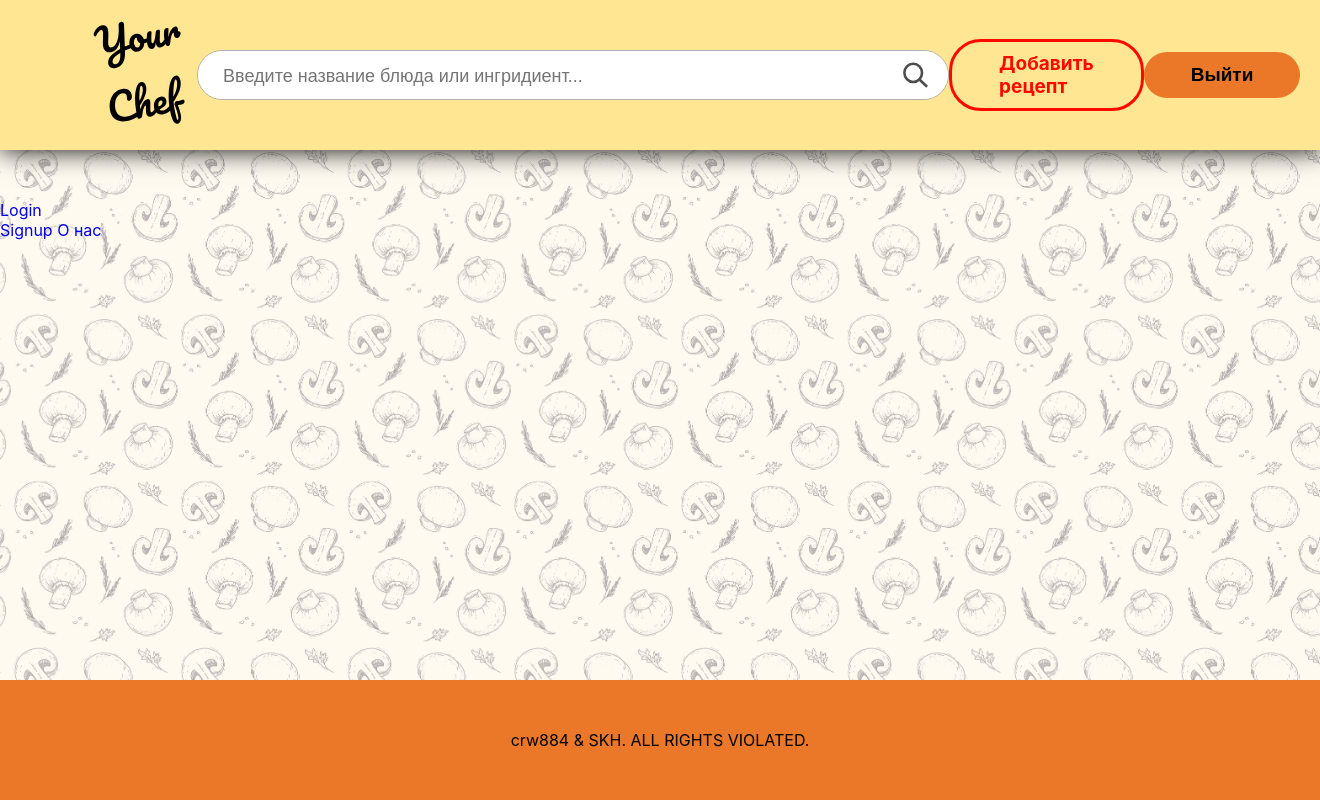
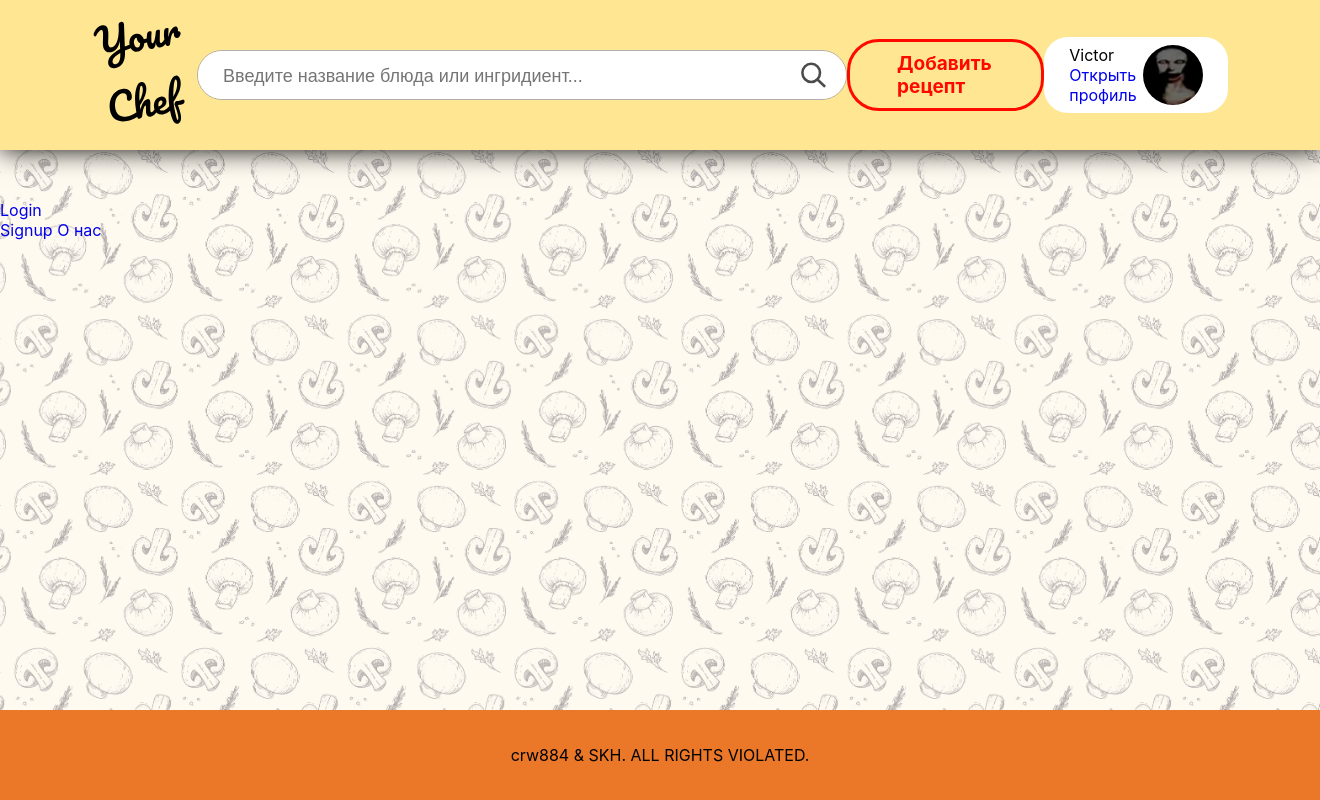
Before and after one commit to crw884/pmmrse_yourchef, a Django app: page / in a window 1320 px wide. Run offline with Django 4.2, Linux system fonts and the light colour scheme; a user stored in the database is signed in.

Commit message:
profiles

```diff
--- a/accounts/templates/accounts/signup.html
+++ b/accounts/templates/accounts/signup.html
@@ -20,7 +20,7 @@
         <!-- Фиктивный прикол какой то ну ладно-->
         <div class="signup_body-check">
             <input type="checkbox">
-            Я прочитал <a href="{% url 'rules' %}" class="radio-link">правила</a> и согласен на <a href="" class="radio-link">обработку ПД</a>
+            Я прочитал <a href="{% url 'rules' %}" class="radio-link">правила</a> и согласен на <a href="https://www.youtube.com/watch?v=HIcSWuKMwOw" class="radio-link">обработку ПД</a>
         </div>
     </div>
 {% endblock content %}
--- a/accounts/urls.py
+++ b/accounts/urls.py
@@ -7,4 +7,5 @@ urlpatterns =[
     path('login/', views.login_view, name='login'),
     path('signup/', views.signup_view, name='signup'),
     path('logout/', views.logout_view, name='logout'),
+    path('profile/', views.profile_view, name='profile'),
 ]
--- a/static/css/style.css
+++ b/static/css/style.css
@@ -59,7 +59,7 @@ body::before{
     }
 
     .base_search-container{
-        width: 752px;
+        width: 650px;
         height: 50px;
         display: flex;
 
@@ -106,15 +106,23 @@ body::before{
         color: black;
     }
 
-    .base_logout-button{
-        font-weight: bold;
-        font-size: 19px;
-        background-color: var(--color-primary);
-        border-radius: 32px;
-        padding: 12px 47px;
-        color: black;
-        border: none;
-        cursor: pointer;
+
+
+    .base_profilecard{
+        width: 280px;
+        height: 76px;
+        display: flex;
+
+        background-color: white;
+        border-radius: 24px;
+        justify-content: space-between;
+        align-items: center;
+        padding: 20px 25px 20px 25px;
+        img{
+            height: 60px;
+            width: 60px;
+            border-radius: 50px;
+        }
     }
 }
 
@@ -149,3 +157,56 @@ body::before{
     width: 100%;
     bottom: 0;
 }
+
+.profile{
+    display: flex;
+    flex-direction: column;
+    margin: 0 auto;
+    padding: 40px 80px;
+    max-width: 90%;
+    border-radius: 50px;
+    background-color: white;
+    gap: 15px;
+    min-height: 50vh;
+    img{
+        height: 250px;
+        width: 250px;
+        border-radius: 35px;
+    }
+
+    .profile_upcontent{
+        display: flex;
+        flex-direction: row;
+
+        justify-content: space-between;
+        .base_logout-button{
+            font-weight: bold;
+            font-size: 19px;
+            background-color: var(--color-primary);
+            border-radius: 32px;
+            padding: 12px 47px;
+            color: black;
+            border: none;
+            cursor: pointer;
+        }
+    }
+
+    .profile_buttons{
+        display: flex;
+        flex-direction: row;
+        gap: 45px;
+        p{
+            font-size: 22px;
+        }
+    }
+
+    .profile_info{
+        max-width: 60%;
+        .profile_info-name{
+            font-size: 28px;
+        }
+        .profile_info-desc{
+            font-size: 20px;
+        }
+    }
+}
--- a/static/css/variables.css
+++ b/static/css/variables.css
@@ -3,5 +3,5 @@
     --color-secondary: #ffe693;
     --color-primary-700: #FF0800;
 
-    --size-footer-height: 120px;
+    --size-footer-height: 90px;
 }
--- a/templates/base_layout.html
+++ b/templates/base_layout.html
@@ -19,10 +19,15 @@
         </form>
         <a href="" class="base_addrecipe-button">Добавить рецепт</a>
         {% if user.is_authenticated %}
-            <form class="form" action="{% url 'accounts:logout' %}" method="post">
-                {% csrf_token %}
-                <button class="base_logout-button" type="submit">Выйти</button>
-            </form>
+            <div class="base_profilecard">
+                <div class="base_profilecard-container">
+                     <p class="base_profilecard-name">
+                         {{ user.username }}
+                     </p>
+                     <a href="{% url 'accounts:profile' %}" class="base_profilecard-btn">Открыть профиль</a>
+                </div>
+                <img src="{% static '/img/default.png' %}" alt="0_0">
+            </div>
         {% else %}
             <a href="{% url 'accounts:login' %}" class="base_login-button">Войти</a>
         {% endif %}
```
Also changed, not shown: accounts/templates/accounts/login.html (+6 -2 lines), accounts/templates/accounts/profile.html (+25 -1 lines), accounts/views.py (+7 -0 lines), static/css/accounts.css (+17 -0 lines), db.sqlite3, static/img/default.png (added).
